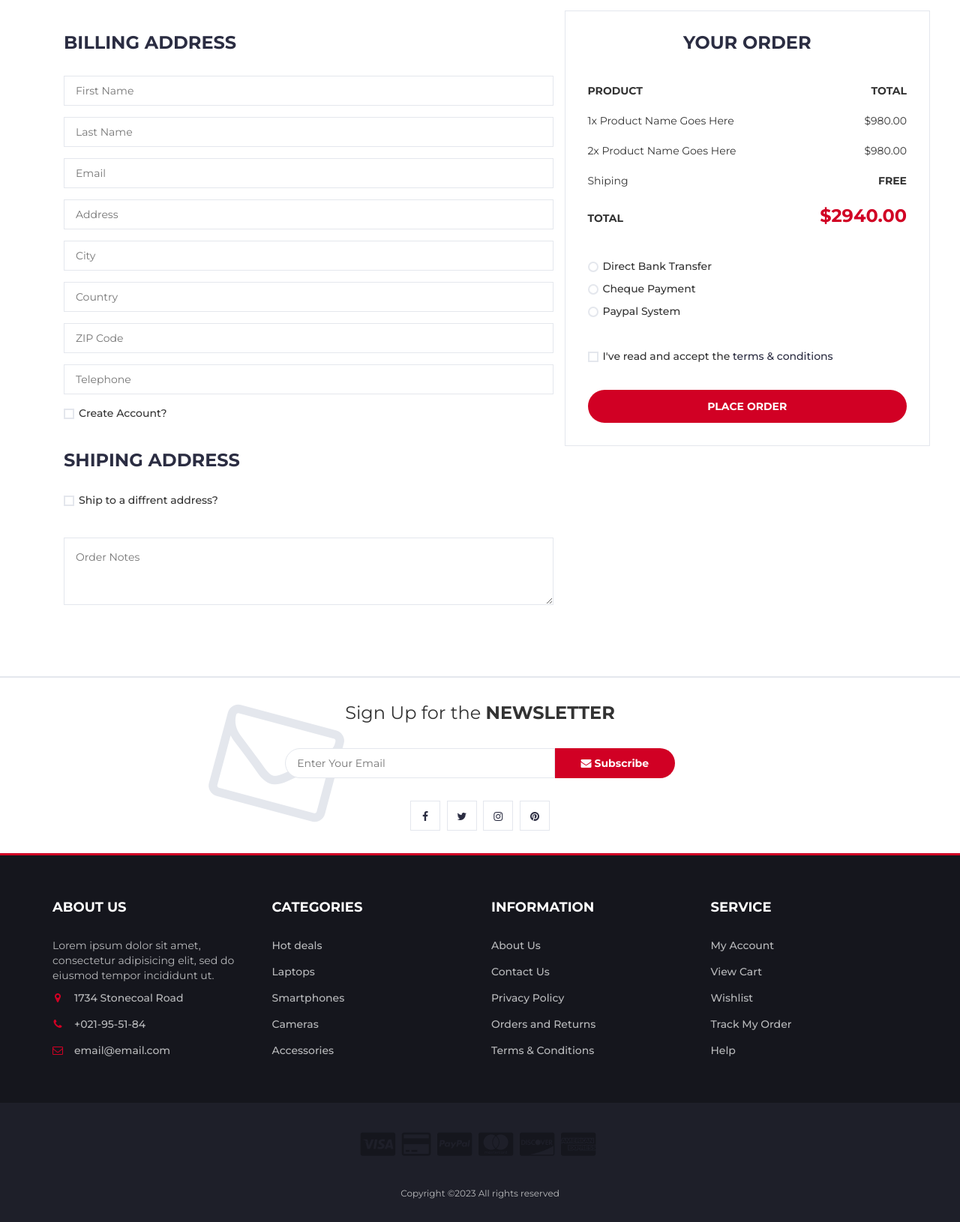
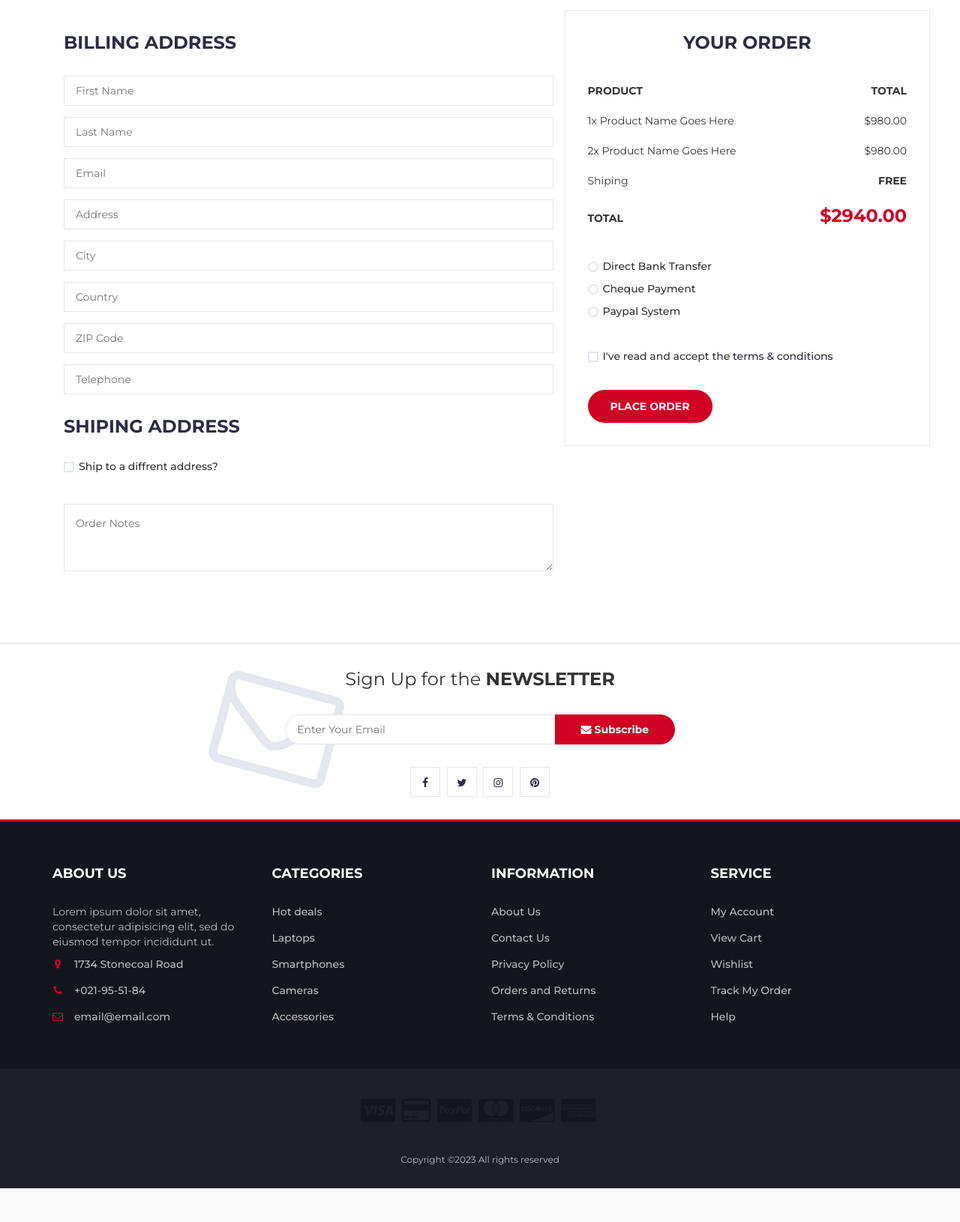
Before and after one commit to Ayeshaaa-Arshad/Trendico, a Django app: page /checkout/ in a window 1280 px wide. Shown: the part 355-1985 px from the top of the page at 75% size. After the commit the page ends 1940 px from the top, so only its background shows below. Run offline with Django 4.2, Linux system fonts and the light colour scheme; a user stored in the database is signed in; tables that the repository leaves empty hold one stand-in row (values such as "Sample post"); grey boxes marked "Sample" are stand-in pictures; some libraries are stand-ins or nearby versions.

Commit message:
user_orders

```diff
--- a/trendico/context_processors.py
+++ b/trendico/context_processors.py
@@ -4,16 +4,18 @@ from trendico.models import Cart, Wishlist
 def cart_context(request):
     cart_item_count = 0
     cart_items = []
+    cart_total=0
 
     if request.user.is_authenticated:
         cart = Cart.objects.filter(user=request.user).first()
         if cart:
             cart_items = cart.cart_items.all()
             cart_item_count = cart_items.count()
+            cart_total=cart.cart_total
 
     return {
         'cart_item_count': cart_item_count,
-        'cart_total': cart.cart_total,
+        'cart_total': cart_total,
         'cart_items': cart_items,
     }
 
--- a/trendico/forms.py
+++ b/trendico/forms.py
@@ -1,6 +1,7 @@
 from django.contrib.auth.forms import UserCreationForm
 from django.contrib.auth.models import User
 from django import forms
+from .models import Order
 
 
 class SignUpForm(UserCreationForm):
@@ -30,3 +31,9 @@ class SignUpForm(UserCreationForm):
         self.fields['password2'].widget.attrs['placeholder'] = 'Confirm Password'
         self.fields['password2'].label = ''
         self.fields['password2'].help_text = '<span class="form-text text-muted"><small>Enter the same password as before, for verification.</small></span>'
+
+
+class OrderForm(forms.ModelForm):
+    class Meta:
+        model = Order
+        exclude = ['user', 'products']
--- a/trendico/templates/checkout.html
+++ b/trendico/templates/checkout.html
@@ -21,13 +21,14 @@
 </div>
 <!-- /BREADCRUMB -->
 
+<form method="post" action="{%url 'checkout'%}">
+    {% csrf_token %}
     <!-- SECTION -->
     <div class="section">
         <!-- container -->
         <div class="container">
             <!-- row -->
             <div class="row">
-
                 <div class="col-md-7">
                     <!-- Billing Details -->
                     <div class="billing-details">
@@ -35,43 +36,45 @@
                             <h3 class="title">Billing address</h3>
                         </div>
                         <div class="form-group">
-                        <input class="input" type="text" name="first-name" placeholder="First Name">
+                            <input class="input" type="text" name="billing_first_name" id="billing_first_name"
+                                   placeholder="First Name">
+                            <span>{{form.billing_first_name.errors}}</span>
                         </div>
                         <div class="form-group">
-                        <input class="input" type="text" name="last-name" placeholder="Last Name">
+                            <input class="input" type="text" name="billing_last_name" id="billing_last_name"
+                                   placeholder="Last Name">
+                            <span>{{form.billing_last_name.errors}}</span>
                         </div>
                         <div class="form-group">
-                        <input class="input" type="email" name="email" placeholder="Email">
+                            <input class="input" type="email" name="billing_email" id="billing_email"
+                                   placeholder="Email">
+                            <span>{{form.billing_email.errors}}</span>
                         </div>
                         <div class="form-group">
-                        <input class="input" type="text" name="address" placeholder="Address">
+                            <input class="input" type="text" name="billing_address" id="billing_address"
+                                   placeholder="Address">
+                            <span>{{form.billing_address.errors}}</span>
                         </div>
                         <div class="form-group">
-                        <input class="input" type="text" name="city" placeholder="City">
+                            <input class="input" type="text" name="billing_city" id="billing_city" placeholder="City">
+                            <span>{{form.billing_city.errors}}</span>
                         </div>
                         <div class="form-group">
-                        <input class="input" type="text" name="country" placeholder="Country">
+                            <input class="input" type="text" name="billing_country" id="billing_country"
+                                   placeholder="Country">
+                            <span>{{form.billing_country.errors}}</span>
                         </div>
                         <div class="form-group">
-                        <input class="input" type="text" name="zip-code" placeholder="ZIP Code">
+                            <input class="input" type="text" name="billing_zip_code" id="billing_zip_code"
+                                   placeholder="ZIP Code">
+                            <span>{{form.billing_zip_code.errors}}</span>
                         </div>
                         <div class="form-group">
-                        <input class="input" type="tel" name="tel" placeholder="Telephone">
+                            <input class="input" type="tel" name="billing_tel" id="billing_tel" placeholder="Telephone">
+                            <span>{{form.billing_tel.errors}}</span>
                         </div>
-                    <div class="form-group">
-                        <div class="input-checkbox">
-                            <input type="checkbox" id="create-account">
-                            <label for="create-account">
-                                <span></span>
-                                Create Account?
-                            </label>
-                            <div class="caption">
-                                <p>Lorem ipsum dolor sit amet, consectetur adipisicing elit, sed do eiusmod tempor
-                                    incididunt.</p>
-                                <input class="input" type="password" name="password" placeholder="Enter Your Password">
-                            </div>
-                        </div>
-                    </div>
+
+
                     </div>
                     <!-- /Billing Details -->
 
@@ -81,35 +84,51 @@
                             <h3 class="title">Shiping address</h3>
                         </div>
                         <div class="input-checkbox">
-                        <input type="checkbox" id="shiping-address">
-                        <label for="shiping-address">
+                            <input type="checkbox" id="ship-address">
+                            <label for="ship-address">
                                 <span></span>
                                 Ship to a diffrent address?
                             </label>
                             <div class="caption">
                                 <div class="form-group">
-                                <input class="input" type="text" name="first-name" placeholder="First Name">
+                                    <input class="input" type="text" name="shipping_first_name" id="shipping_first_name"
+                                           placeholder="First Name">
+                                    <span>{{form.shipping_first_name.errors}}</span>
                                 </div>
                                 <div class="form-group">
-                                <input class="input" type="text" name="last-name" placeholder="Last Name">
+                                    <input class="input" type="text" name="shipping_last_name" id="shipping_last_name"
+                                           placeholder="Last Name">
+                                    <span>{{form.shipping_last_name.errors}}</span>
                                 </div>
                                 <div class="form-group">
-                                <input class="input" type="email" name="email" placeholder="Email">
+                                    <input class="input" type="email" name="shipping_email" id="shipping_email"
+                                           placeholder="Email">
+                                    <span>{{form.shipping_email.errors}}</span>
                                 </div>
                                 <div class="form-group">
-                                <input class="input" type="text" name="address" placeholder="Address">
+                                    <input class="input" type="text" name="shipping_address" id="shipping_address"
+                                           placeholder="Address">
+                                    <span>{{form.shipping_address.errors}}</span>
                                 </div>
                                 <div class="form-group">
-                                <input class="input" type="text" name="city" placeholder="City">
+                                    <input class="input" type="text" name="shipping_city" id="shipping_city"
+                                           placeholder="City">
+                                    <span>{{form.shipping_city.errors}}</span>
                                 </div>
                                 <div class="form-group">
-                                <input class="input" type="text" name="country" placeholder="Country">
+                                    <input class="input" type="text" name="shipping_country" id="shipping_country"
+                                           placeholder="Country">
+                                    <span>{{form.shipping_country.errors}}</span>
                                 </div>
                                 <div class="form-group">
-                                <input class="input" type="text" name="zip-code" placeholder="ZIP Code">
+                                    <input class="input" type="text" name="shipping_zip_code" id="shipping_zip_code"
+                                           placeholder="ZIP Code">
+                                    <span>{{form.shipping_zip_code.errors}}</span>
                                 </div>
                                 <div class="form-group">
-                                <input class="input" type="tel" name="tel" placeholder="Telephone">
+                                    <input class="input" type="tel" name="shipping_tel" id="shipping_tel"
+                                           placeholder="Telephone">
+                                    <span>{{form.shipping_tel.errors}}</span>
                                 </div>
                             </div>
                         </div>
@@ -117,11 +136,13 @@
                     <!-- /Shiping Details -->
 
                     <!-- Order notes -->
+
                     <div class="order-notes">
-                    <textarea class="input" placeholder="Order Notes"></textarea>
+                        <textarea class="input" placeholder="Order Notes" id="order_notes"></textarea>
                     </div>
                     <!-- /Order notes -->
                 </div>
+
 
                 <!-- Order Details -->
                 <div class="col-md-5 order-details">
@@ -194,15 +215,18 @@
                             I've read and accept the <a href="#">terms & conditions</a>
                         </label>
                     </div>
-                <a href="#" class="primary-btn order-submit">Place order</a>
+                    <button type="submit" class="primary-btn order-submit">Place order</button>
                 </div>
                 <!-- /Order Details -->
+
             </div>
             <!-- /row -->
+
         </div>
         <!-- /container -->
     </div>
     <!-- /SECTION -->
+</form>
 
 
 {%endblock%}
--- a/trendico/urls.py
+++ b/trendico/urls.py
@@ -7,7 +7,6 @@ urlpatterns = [
          views.ProductsByCategoryView.as_view(), name='product-category'),
     path('store/<str:name>', views.StoreView.as_view(), name='store'),
     path('product/<str:name>', views.ProductView.as_view(), name='product'),
-    path('checkout/', views.checkout, name='checkout'),
     path('login/', views.LoginView.as_view(), name='login'),
     path('logout/', views.LogoutView.as_view(), name="logout"),
     path('register/', views.RegisterView.as_view(), name="register"),
@@ -19,4 +18,5 @@ urlpatterns = [
          views.RemoveFromCartView.as_view(), name='remove_from_cart'),
     path('remove_from_wishlist/<int:wishlist_item_id>/',
          views.RemoveFromWishlistView.as_view(), name='remove_from_wishlist'),
+    path('checkout/', views.CheckoutView.as_view(), name='checkout'),
 ]
--- a/trendico/views.py
+++ b/trendico/views.py
@@ -4,8 +4,8 @@ from django.contrib.auth import authenticate, login, logout
 from django.contrib import messages
 from django.views import View
 from django.core.paginator import Paginator
-from trendico.models import Product, ProductCategory, Cart, CartItem, Wishlist
-from trendico.forms import SignUpForm
+from trendico.models import Product, ProductCategory, Cart, CartItem, Wishlist, Order
+from trendico.forms import SignUpForm, OrderForm
 from django.http import JsonResponse
 
 # Create your views here.
@@ -74,10 +74,6 @@ class ProductView(View):
             return render(request, self.template_name, context)
         except Product.DoesNotExist:
             return redirect('home')
-
-
-def checkout(request):
-    return render(request, 'checkout.html')
 
 
 class LoginView(View):
@@ -235,3 +231,28 @@ class RemoveFromWishlistView(LoginRequiredMixin, View):
             'wishlist_item_count': wishlist_items.count(),
             'wishlist_items': wishlist_data,
         })
+
+
+class CheckoutView(View):
+    template_name = 'checkout.html'
+
+    def get(self, request, *args, **kwargs):
+        form = OrderForm()
+        context = {'form': form}
+        return render(request, self.template_name, context)
+
+    def post(self, request, *args, **kwargs):
+        form = OrderForm(request.POST)
+        if form.is_valid():
+            order = form.save(commit=False)
+            order.user = request.user
+            order.save()
+
+            cart = Cart.objects.get(user=request.user)
+            order.products.set(cart.products.all())
+            cart.products.clear()
+
+            order.save()
+            return redirect('home')
+        context = {'form': form}
+        return render(request, self.template_name, context)
```
Also changed, not shown: trendico/models.py (+24 -0 lines), trendico/migrations/0012_order.py (added). Lines whose indentation alone changed are shown as unchanged.
